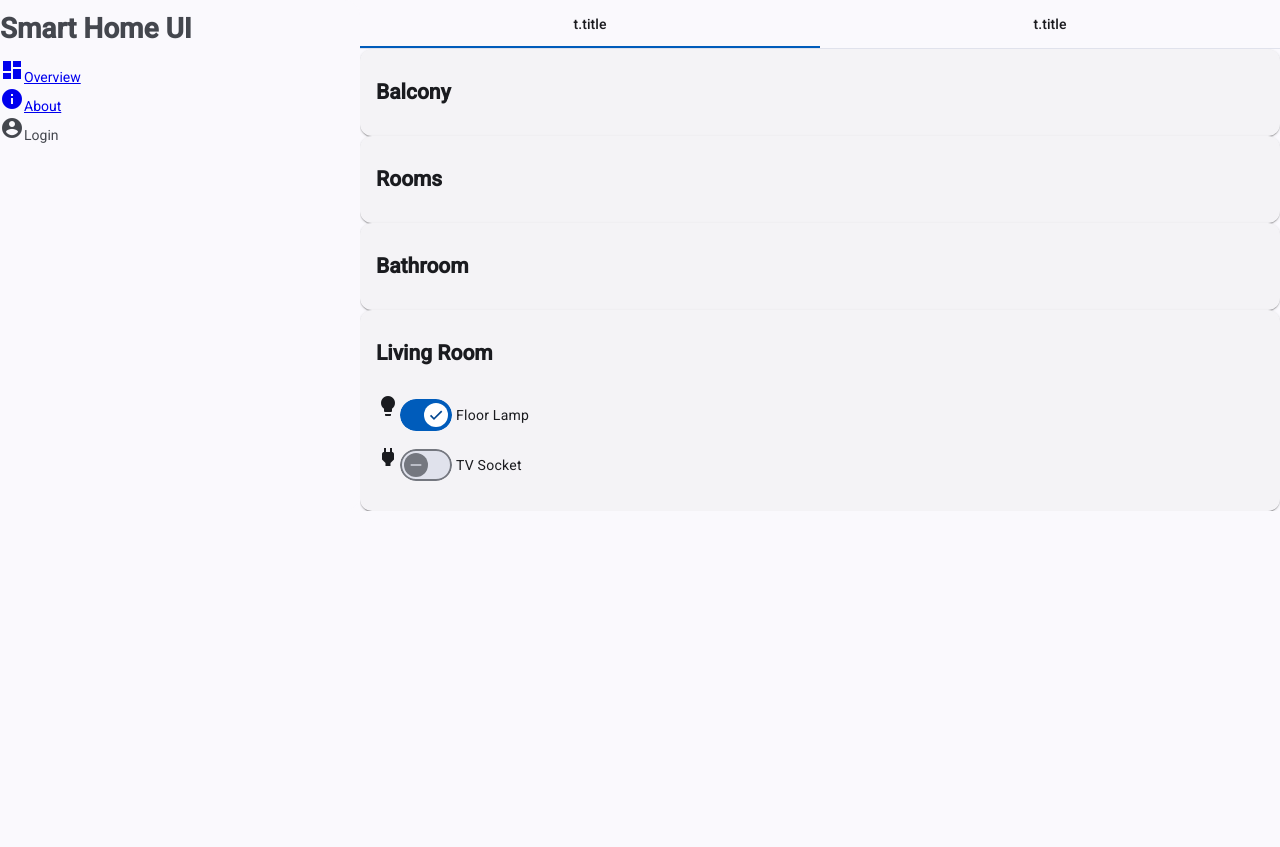
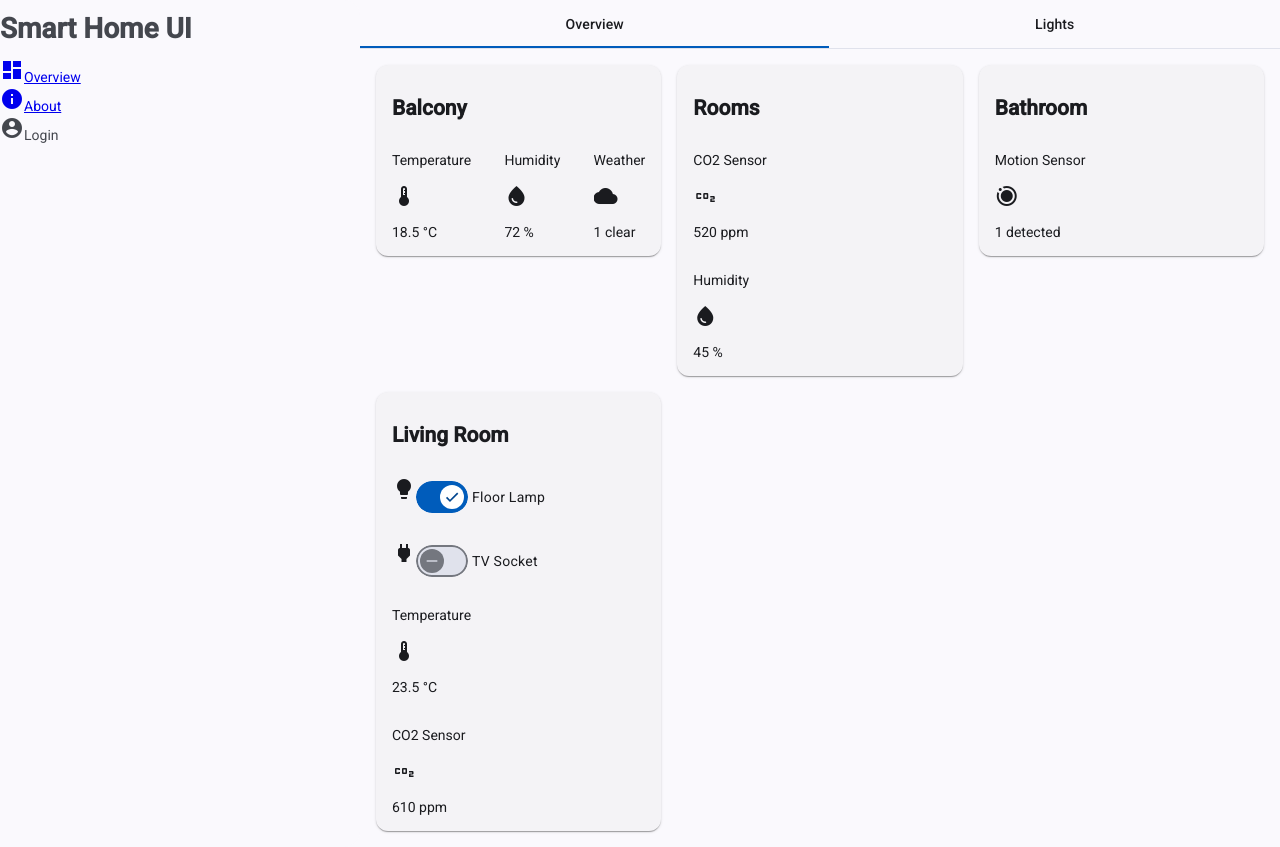
Before and after one commit to TimofeyNaryshkin/Smart-Home-UI, an Angular app: page / in a window 1280 px wide. Before the commit the page ends 800 px from the top, so only its background shows below. Built offline with nearby package versions, Linux system fonts and the light colour scheme.

Commit message:
feat: implement sensor component, render card list using mock data, implement format sensor value pipe

```diff
--- a/src/app/card-list/card-list.html
+++ b/src/app/card-list/card-list.html
@@ -1,5 +1,3 @@
-<section>
-  @for (c of cards(); track c.id) {
-    <app-card [data]="c" />
-  }
-</section>
+@for (c of cards(); track c.id) {
+  <app-card [data]="c" />
+}
--- a/src/app/card/card.html
+++ b/src/app/card/card.html
@@ -2,10 +2,12 @@
   <mat-card-header>
     <h2>{{ data().title }}</h2>
   </mat-card-header>
-  <mat-card-content>
+  <mat-card-content [className]="data().layout">
     @for (i of data().items; track $index) {
       @if (i.type === 'device') {
         <app-device [data]="i" />
+      } @else {
+        <app-sensor [data]="i" />
       }
     }
   </mat-card-content>
--- a/src/app/card/card.scss
+++ b/src/app/card/card.scss
@@ -0,0 +1,9 @@
+mat-card-content {
+  display: flex;
+  justify-content: space-between;
+  padding: 0 16px;
+}
+
+.verticalLayout {
+  flex-direction: column;
+}
--- a/src/app/card/card.ts
+++ b/src/app/card/card.ts
@@ -2,10 +2,11 @@ import { Component, input } from '@angular/core';
 import { MatCardModule } from '@angular/material/card';
 import { TCard } from '../models/card.model';
 import { Device } from "../device/device";
+import { Sensor } from "../sensor/sensor";
 
 @Component({
   selector: 'app-card',
-  imports: [MatCardModule, Device],
+  imports: [MatCardModule, Device, Sensor],
   templateUrl: './card.html',
   styleUrl: './card.scss',
 })
--- /dev/null
+++ b/src/app/sensor/format-sensor-value-pipe.ts
@@ -0,0 +1,11 @@
+import { Pipe, PipeTransform } from '@angular/core';
+import { SensorValue } from '../models/sensor.mode';
+
+@Pipe({
+  name: 'formatSensorValue',
+})
+export class FormatSensorValuePipe implements PipeTransform {
+  transform({ amount, unit }: SensorValue): string {
+    return `${amount} ${unit}`;
+  }
+}
--- /dev/null
+++ b/src/app/sensor/sensor.html
@@ -0,0 +1,5 @@
+<div>
+  <p>{{ data().label }}</p>
+  <mat-icon [fontIcon]="data().icon" />
+  <p>{{ data().value | formatSensorValue }}</p>
+</div>
--- /dev/null
+++ b/src/app/sensor/sensor.scss
@@ -0,0 +1,4 @@
+div {
+  display: flex;
+  flex-direction: column;
+}
--- /dev/null
+++ b/src/app/sensor/sensor.ts
@@ -0,0 +1,14 @@
+import { Component, input } from '@angular/core';
+import { MatIconModule } from '@angular/material/icon';
+import { TSensor } from '../models/sensor.mode';
+import { FormatSensorValuePipe } from './format-sensor-value-pipe';
+
+@Component({
+  selector: 'app-sensor',
+  imports: [MatIconModule, FormatSensorValuePipe],
+  templateUrl: './sensor.html',
+  styleUrl: './sensor.scss',
+})
+export class Sensor {
+  data = input.required<TSensor>();
+}
--- a/src/app/tab-switcher/tab-switcher.html
+++ b/src/app/tab-switcher/tab-switcher.html
@@ -1,6 +1,6 @@
 <mat-tab-group [(selectedIndex)]="selectedTabIndex">
   @for (t of tabs(); track t.id) {
-    <mat-tab label="t.title">
+    <mat-tab [label]="t.title">
       <app-card-list [cards]="t.cards"/>
     </mat-tab>
   }
--- a/src/app/tab-switcher/tab-switcher.scss
+++ b/src/app/tab-switcher/tab-switcher.scss
@@ -0,0 +1,6 @@
+app-card-list {
+  display: grid;
+  grid-template-columns: repeat(3, 1fr);
+  gap: 1rem;
+  padding: 1rem;
+}
```
Also changed, not shown: src/app/models/sensor.mode.ts (+6 -4 lines), 2 other files (tests, documents, lock files or other folders).
